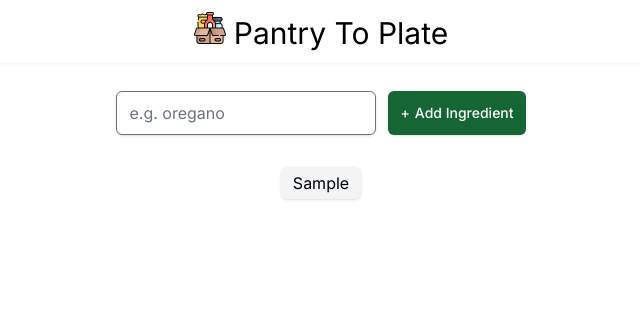
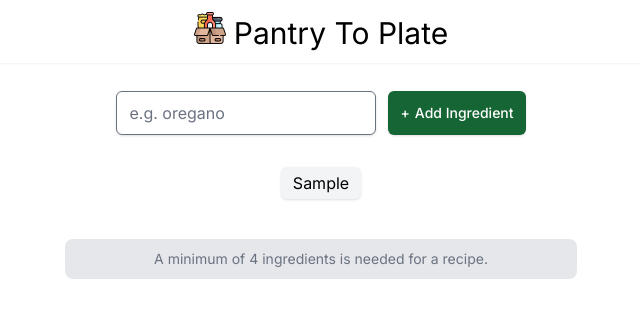
Before and after one commit to jenieg/pantry-to-plate, a React (Vite) app: page / in a window 1280 px wide. Both pictures are taken after typing "Sample" into the empty fields and a click on the button "Add Ingredient". Shown: the top 318 px of the page, without its empty margins (319-959 px from the left). Built offline with nearby package versions, Linux system fonts and the light colour scheme; no server answers; what @huggingface/inference would draw is missing.

Commit message:
fix: update btn to render different text based on ingredient list

```diff
--- a/src/components/Ingredients.jsx
+++ b/src/components/Ingredients.jsx
@@ -18,7 +18,13 @@ const Ingredients = (props) => {
                 {ingredientsListItems}
             </ul>
 
-            {props.ingredients.length > 3 && (
+        {props.ingredients.length < 4 ? (
+        <div className="mt-10 w-full max-w-lg text-center rounded-lg bg-gray-200 px-5 py-2.5">
+            <p className="text-gray-500 text-sm leading-5">
+                A minimum of 4 ingredients is needed for a recipe.
+            </p>
+        </div>
+        ) : (
         <div className="mt-10 w-full max-w-lg flex flex-col sm:flex-row items-center sm:justify-between rounded-lg bg-gray-200 px-5 py-2.5">
             <div className="text-center sm:text-left sm:mr-10 mb-3 sm:mb-0">
                 <h3 className="text-md font-medium leading-6">
@@ -37,6 +43,7 @@ const Ingredients = (props) => {
         </button>
     </div>
 )}
+
         </section>
     );
 };
```
Lines whose indentation alone changed are shown as unchanged.
